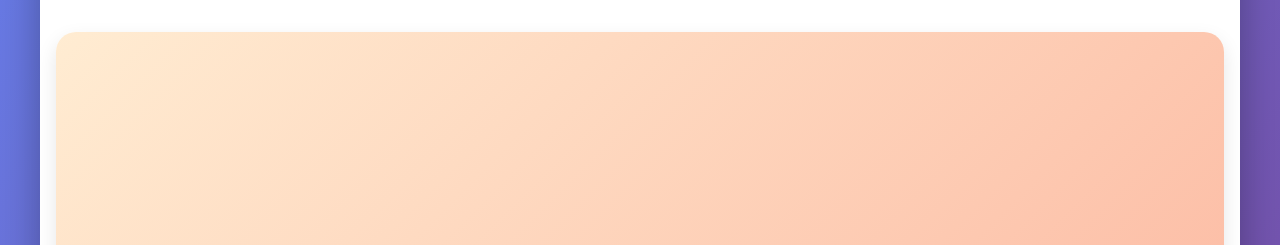
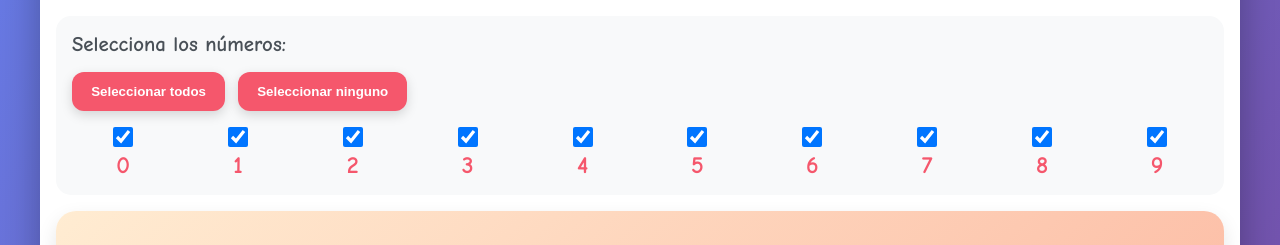
Before and after one commit to ironbar/aprender-a-leer, a plain HTML site: page index.html in a window 1280 px wide. Shown: the part 194-439 px from the top of the page. Drawn offline with Linux system fonts and the light colour scheme.

Commit message:
Add number selection controls for numbers tab

```diff
--- a/index.html
+++ b/index.html
@@ -28,6 +28,16 @@
         <main>
             <!-- Números Tab -->
             <div id="numeros" class="tab-content active">
+                <div class="numbers-selector">
+                    <h3>Selecciona los números:</h3>
+                    <div class="numbers-actions">
+                        <button type="button" id="selectAllNumbers">Seleccionar todos</button>
+                        <button type="button" id="selectNoNumbers">Seleccionar ninguno</button>
+                    </div>
+                    <div class="numbers-grid" id="numbersGrid">
+                        <!-- Numbers will be added by JavaScript -->
+                    </div>
+                </div>
                 <div class="display-area" id="numerosDisplay">
                     <div class="letter-display">¡Haz clic!</div>
                 </div>
--- a/script.js
+++ b/script.js
@@ -1,5 +1,6 @@
 // State
 let isUpperCase = true;
+let activeNumbers = new Set();
 let activeConsonants = new Set();
 let lastNumber = null;
 let lastVowel = null;
@@ -130,11 +131,67 @@ function updateCurrentDisplay() {
 }
 
 // Números Tab
+const numbersGrid = document.getElementById('numbersGrid');
+const selectAllNumbersButton = document.getElementById('selectAllNumbers');
+const selectNoNumbersButton = document.getElementById('selectNoNumbers');
+const numberCheckboxes = [];
+
+numbers.forEach((number) => {
+    const item = document.createElement('div');
+    item.className = 'number-item';
+
+    const checkbox = document.createElement('input');
+    checkbox.type = 'checkbox';
+    checkbox.id = `number-${number}`;
+    checkbox.value = number;
+    checkbox.checked = true;
+    activeNumbers.add(number);
+
+    const label = document.createElement('label');
+    label.htmlFor = `number-${number}`;
+    label.textContent = number;
+
+    checkbox.addEventListener('change', (e) => {
+        if (e.target.checked) {
+            activeNumbers.add(number);
+        } else {
+            activeNumbers.delete(number);
+        }
+    });
+
+    item.appendChild(checkbox);
+    item.appendChild(label);
+    numbersGrid.appendChild(item);
+    numberCheckboxes.push(checkbox);
+});
+
+selectAllNumbersButton.addEventListener('click', () => {
+    numberCheckboxes.forEach((checkbox) => {
+        checkbox.checked = true;
+        activeNumbers.add(checkbox.value);
+    });
+});
+
+selectNoNumbersButton.addEventListener('click', () => {
+    numberCheckboxes.forEach((checkbox) => {
+        checkbox.checked = false;
+    });
+    activeNumbers.clear();
+});
+
 const numerosDisplay = document.getElementById('numerosDisplay');
 numerosDisplay.addEventListener('click', () => {
-    const randomNumber = getRandomElementExcluding(numbers, lastNumber);
+    const displayElement = numerosDisplay.querySelector('.letter-display');
+
+    if (activeNumbers.size === 0) {
+        displayElement.textContent = '¡Selecciona números!';
+        adjustTextSize(displayElement);
+        return;
+    }
+
+    const activeNumbersArray = Array.from(activeNumbers);
+    const randomNumber = getRandomElementExcluding(activeNumbersArray, lastNumber);
     lastNumber = randomNumber;
-    const displayElement = numerosDisplay.querySelector('.letter-display');
     displayElement.textContent = randomNumber;
     adjustTextSize(displayElement);
     triggerRandomEffect();
--- a/styles.css
+++ b/styles.css
@@ -161,6 +161,78 @@ main {
     line-height: 1;
 }
 
+.numbers-selector {
+    background: #f8f9fa;
+    border-radius: 15px;
+    padding: clamp(1rem, 2vh, 1.5rem);
+    flex-shrink: 0;
+}
+
+.numbers-selector h3 {
+    color: #495057;
+    margin-bottom: clamp(0.8rem, 2vh, 1.2rem);
+    font-size: clamp(1rem, 2vw, 1.3rem);
+}
+
+.numbers-actions {
+    display: flex;
+    gap: clamp(0.5rem, 1vw, 1rem);
+    flex-wrap: wrap;
+    margin-bottom: clamp(0.8rem, 2vh, 1.2rem);
+}
+
+.numbers-actions button {
+    background: #f5576c;
+    border: none;
+    color: white;
+    padding: clamp(0.5rem, 1.5vh, 0.8rem) clamp(0.8rem, 2vw, 1.2rem);
+    border-radius: 12px;
+    font-weight: bold;
+    cursor: pointer;
+    box-shadow: 0 4px 12px rgba(0, 0, 0, 0.15);
+    transition: transform 0.2s, box-shadow 0.2s;
+}
+
+.numbers-actions button:hover {
+    transform: translateY(-2px);
+    box-shadow: 0 6px 16px rgba(0, 0, 0, 0.2);
+}
+
+.numbers-actions button:active {
+    transform: translateY(0);
+}
+
+.numbers-grid {
+    display: grid;
+    grid-template-columns: repeat(auto-fit, minmax(clamp(40px, 8vw, 60px), 1fr));
+    gap: clamp(0.4rem, 1vw, 0.8rem);
+}
+
+.number-item {
+    display: flex;
+    flex-direction: column;
+    align-items: center;
+    gap: clamp(0.2rem, 0.5vh, 0.4rem);
+}
+
+.number-item input[type="checkbox"] {
+    width: clamp(16px, 3vw, 20px);
+    height: clamp(16px, 3vw, 20px);
+    cursor: pointer;
+}
+
+.number-item label {
+    font-size: clamp(1rem, 2.5vw, 1.5rem);
+    font-weight: bold;
+    color: #495057;
+    cursor: pointer;
+    user-select: none;
+}
+
+.number-item input[type="checkbox"]:checked + label {
+    color: #f5576c;
+}
+
 @keyframes fadeIn {
     from {
         opacity: 0;
```
